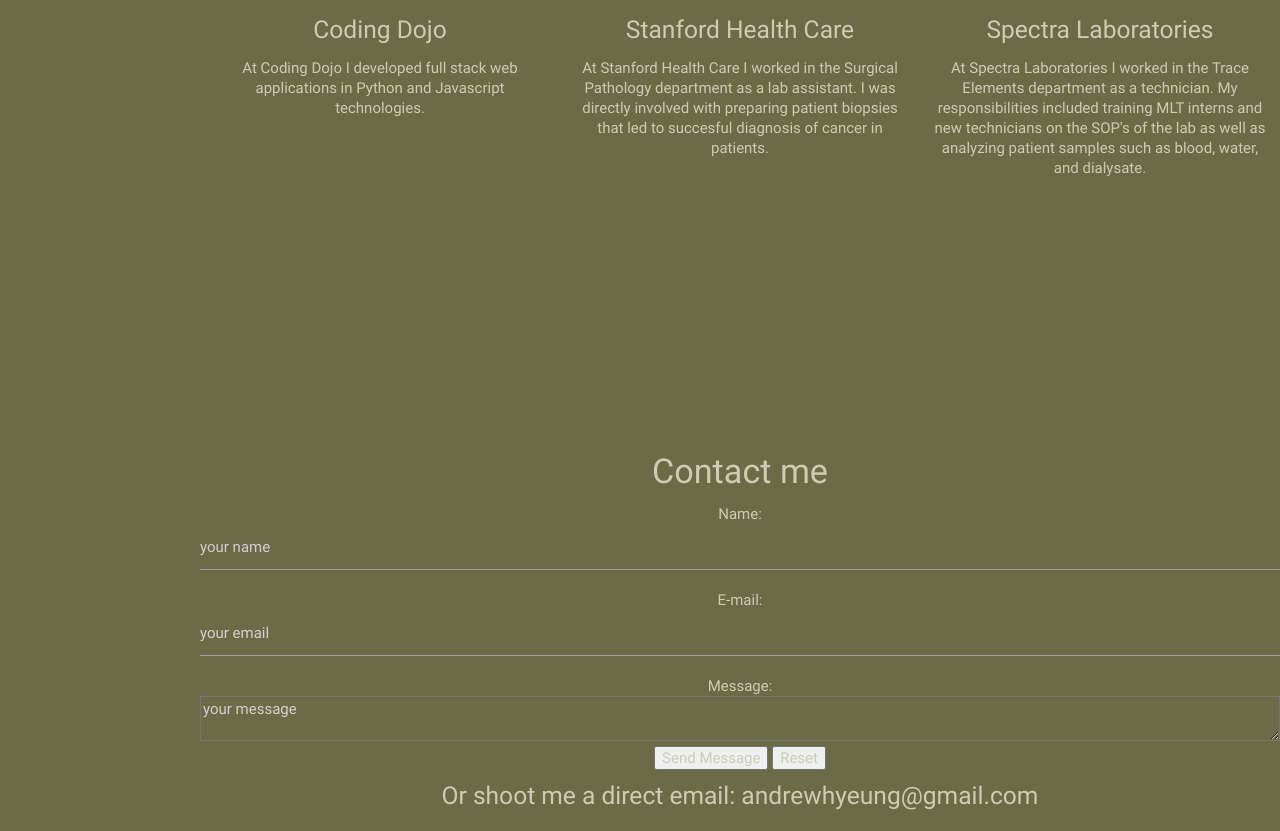
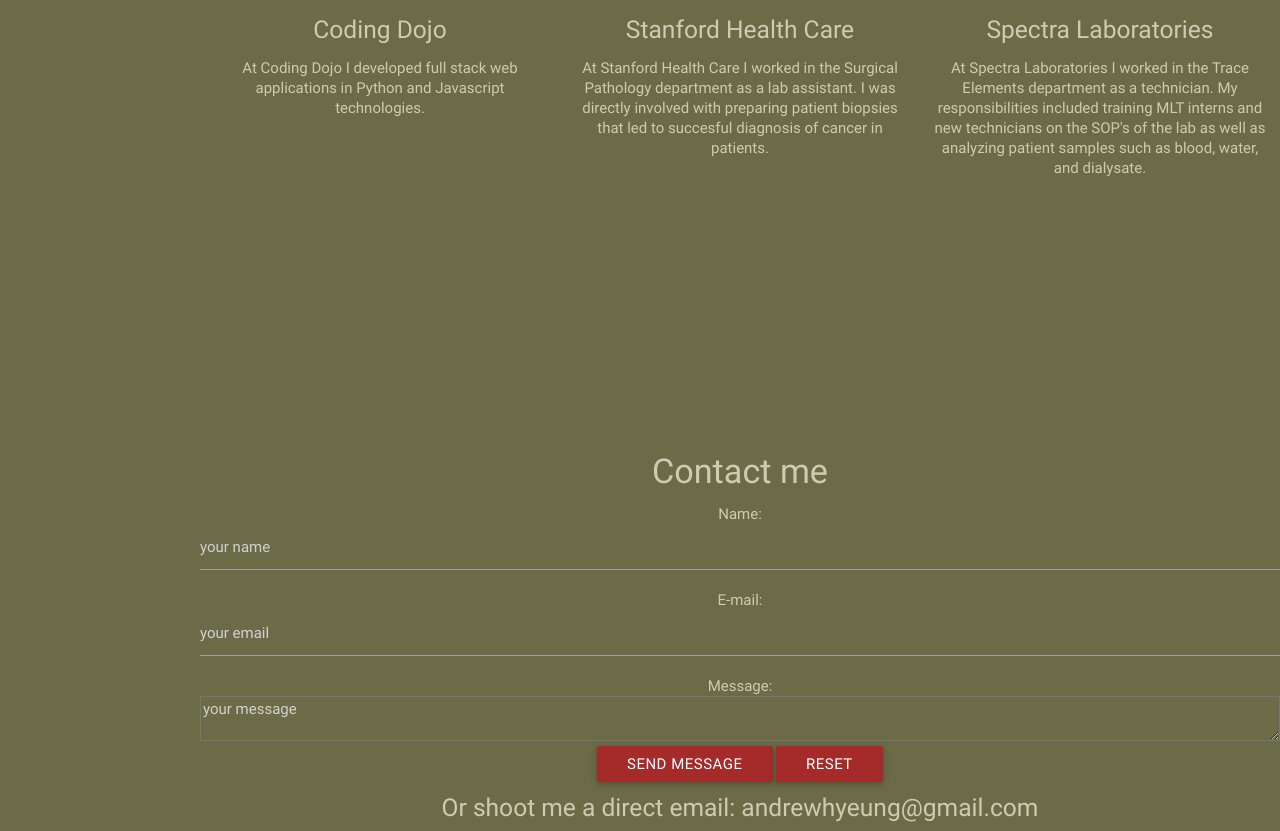
Before and after one commit to andrewhyeung/portfolio-, a website: page client/index.html in a window 1280 px wide. Shown: the part 1712-2543 px from the top of the page. Drawn offline with nearby package versions, Linux system fonts and the light colour scheme.

Commit message:
made changes to form styling

```diff
--- a/client/static/custom_stylesheet.css
+++ b/client/static/custom_stylesheet.css
@@ -53,4 +53,16 @@
 
 #contact{
 	margin-top: 200px;
+
 }
+.waves-effect.waves-brown{
+	background-color: brown;
+}
+
+input, textarea{
+	color: black;
+}
+
+textarea:focus, input:focus{
+	color: white;
+}
--- a/client/static/partials/body.html
+++ b/client/static/partials/body.html
@@ -104,8 +104,9 @@
 					<input type="email" ng-model='email' placeholder="your email" required><br>
 					Message:<br>
 					<textarea ng-model='messages' placeholder='your message' required></textarea>
-					<input type='submit' value='Send Message'>
-					<input type="reset" value="Reset" >
+					<input class="btn waves-effect waves-brown" type='submit' value='Send Message'>
+					<input class="btn waves-effect waves-brown" type="reset" value="Reset" >
+
 				</form>
 				<h5>Or shoot me a direct email: andrewhyeung@gmail.com</h5>
 			</div>
```
